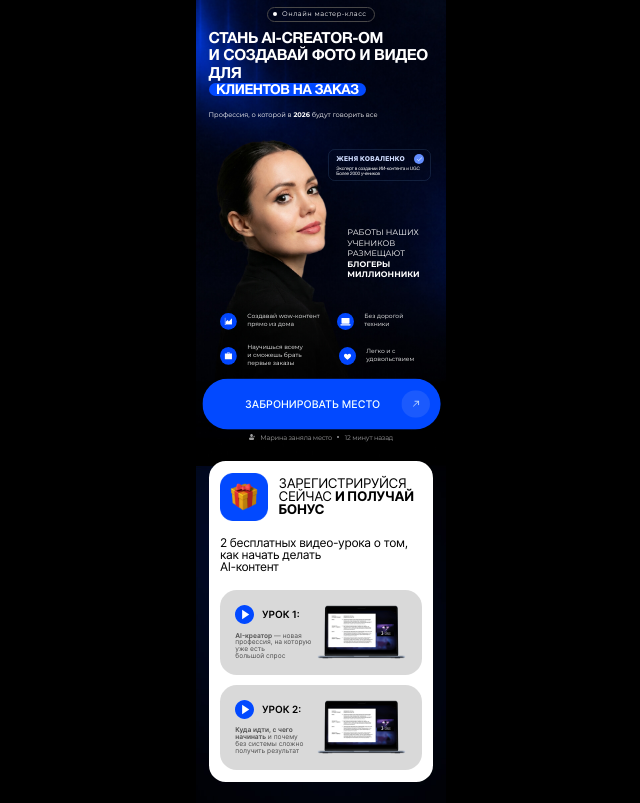
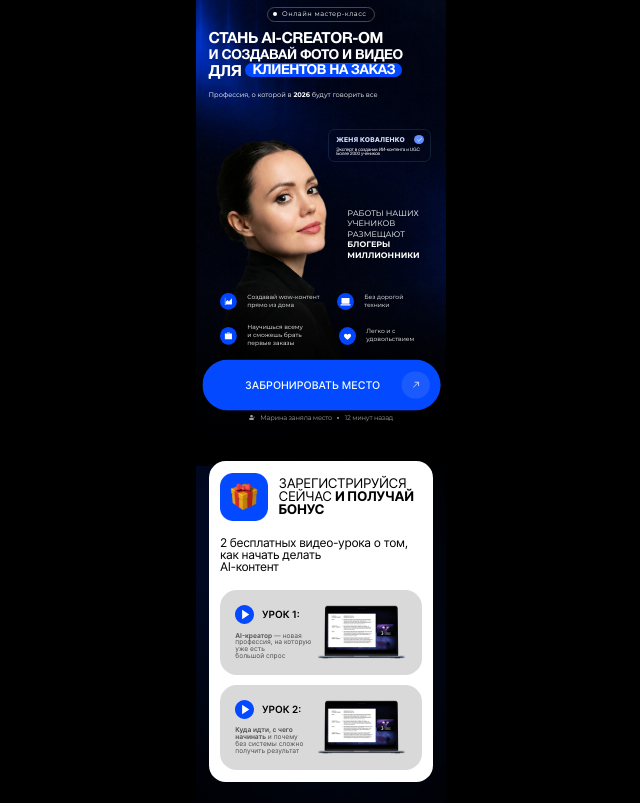
Before and after one commit to Svip-web/ai-creator-masterclass-landing, a plain HTML site: page main8/index.html in a window 1280 px wide. Shown: the top 803 px of the page, without its empty margins (319-959 px from the left). Drawn offline with Linux system fonts and the light colour scheme; no server answers; files whose address does not match are found by name.

Commit message:
Keep main8 hero heading on three lines

```diff
--- a/main8/css/style.css
+++ b/main8/css/style.css
@@ -567,6 +567,11 @@ section {
     letter-spacing: -0.03em;
     text-transform: uppercase;
     color: #fff;
+}
+
+.intro-section__box-title-line {
+    font-size: 2.05rem;
+    white-space: nowrap;
 }
 
 .intro-section__box-title span {
--- a/main8/index.html
+++ b/main8/index.html
@@ -36,7 +36,7 @@
     <link rel="stylesheet" href="css/slick.min.css">
     <link rel="stylesheet" href="css/slick-theme.min.css">
     <link rel="stylesheet" href="css/intlTelInput.css">
-    <link rel="stylesheet" href="css/style.css">
+    <link rel="stylesheet" href="css/style.css?v=20261024-hero3">
     <!-- Meta Pixel Code -->
     <script>
       !function(f,b,e,v,n,t,s)
@@ -96,8 +96,9 @@
         </div>
         <div class="intro-section__box">
           <div class="intro-section__box-title">
-            Стань AI-Creator-ом <br>и создавай фото и видео для
-            <br><span>клиентов на заказ</span>
+            Стань AI-Creator-ом
+            <div class="intro-section__box-title-line">и создавай фото и видео</div>
+            для <span>клиентов на заказ</span>
           </div>
           <div class="intro-section__box-subtitle">
             Профессия, о которой в <span>2026</span> будут говорить все
```
